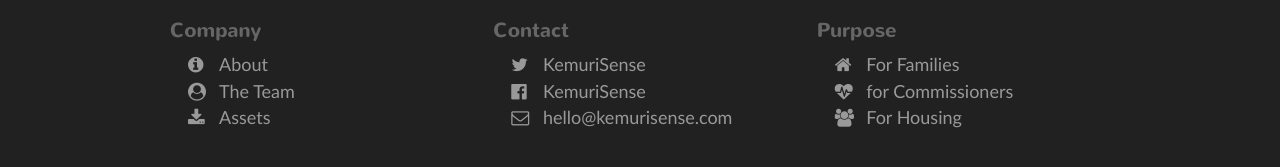
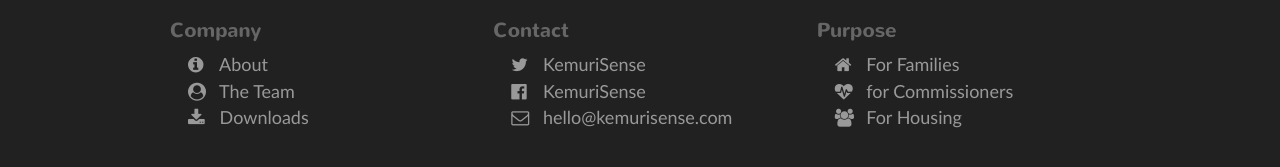
Before and after one commit to intelligentlilli/kemurisense.github.io, a Jekyll site: the page built from index.html, in a window 1280 px wide and 900 px high, scrolled down 1410 px. Shown: the part 722-889 px from the top of the window. Built offline with Jekyll 4.4.1, drawn with Linux system fonts in a browser that asks for light colours; nearby versions of some CDN libraries; library files that are not in the unit come from our copies.

```diff
--- a/_includes/footer.html
+++ b/_includes/footer.html
@@ -11,7 +11,7 @@
 						<span class="k-icon"></span> The Team
 					</a></li>
 					<li><a href="{{ site.baseurl }}/download/">
-						<span class="k-icon"></span> Assets
+						<span class="k-icon"></span> Downloads
 					</a></li>
 				</ul>
 			</div>
```
Also changed, not shown: js/bootstrap.min.js.
